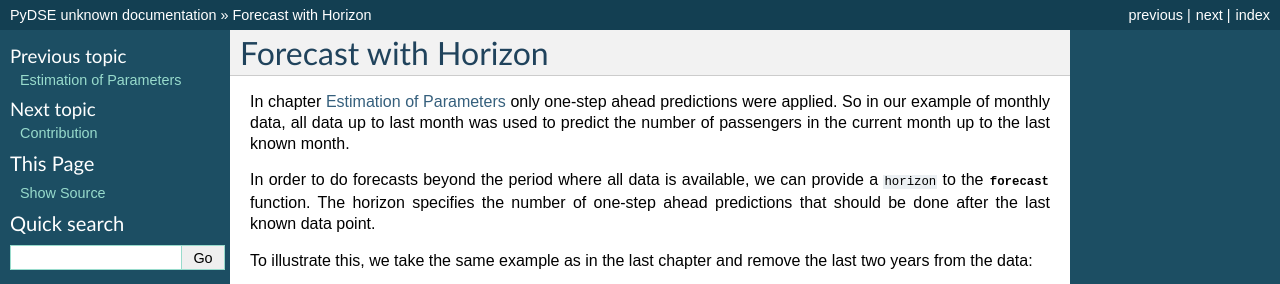
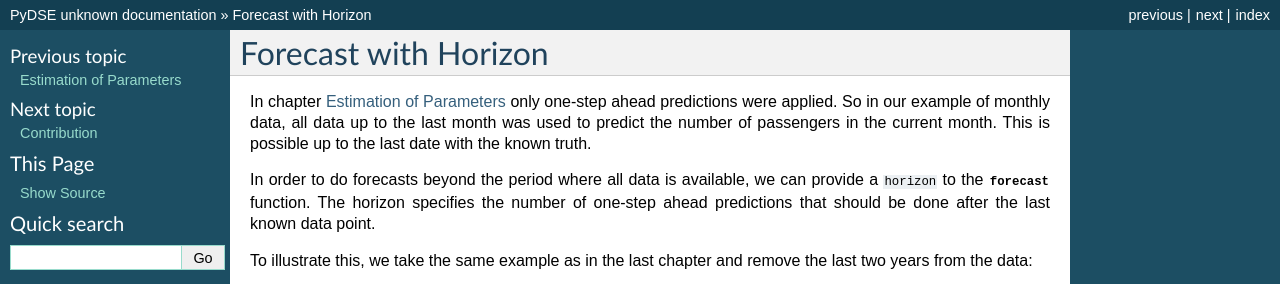
Before and after one commit to blue-yonder/pydse, a Sphinx documentation site: the page built from docs/forecast.rst, in a window 1280 px wide, cut to the strip 0-284 px from the top of the page. Built offline with Sphinx 7.4.7, drawn with Linux system fonts in a browser that asks for light colours; formulas are drawn with MathJax 3; pages that are not in the unit, such as notebooks, are missing from menus.

Commit message:
DOC: Small fixes

```diff
--- a/docs/docs_requirements.txt
+++ b/docs/docs_requirements.txt
@@ -2,3 +2,4 @@ pandas
 matplotlib
 patsy
 IPython
+statsmodels
--- a/docs/forecast.rst
+++ b/docs/forecast.rst
@@ -4,8 +4,8 @@
 
 In chapter :ref:`Estimation of Parameters <estimation-of-parameters>` only
 one-step ahead predictions were applied. So in our example of monthly data,
-all data up to last month was used to predict the number of passengers in
-the current month up to the last known month.
+all data up to the last month was used to predict the number of passengers in
+the current month. This is possible up to the last date with the known truth.
 
 In order to do forecasts beyond the period where all data is available, we can
 provide a ``horizon`` to the :obj:`~.ARMA.forecast` function. The horizon
```
